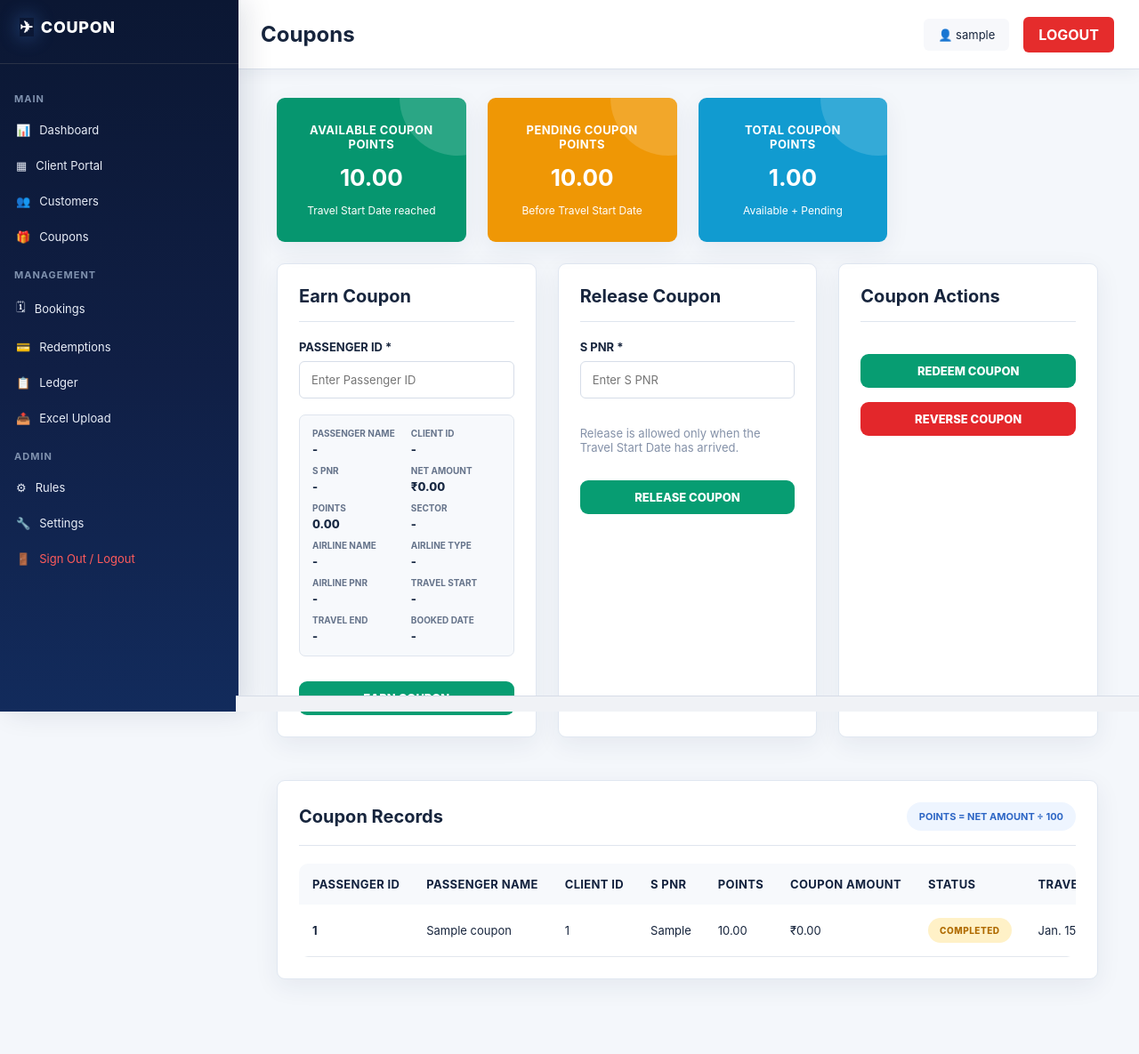
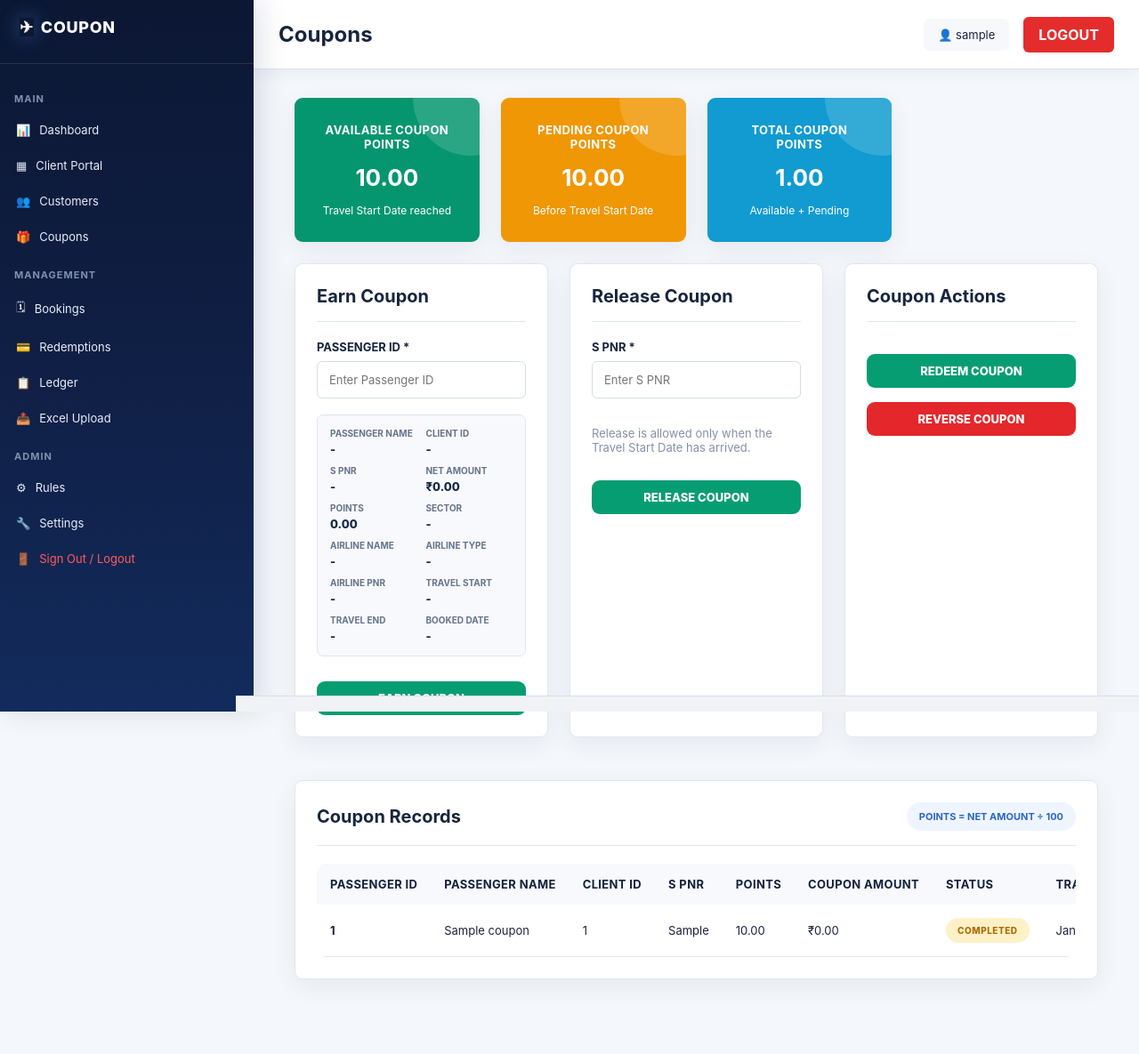
Before and after one commit to ashwin2303sts-sudo/Coupon_Management, a Django app: template templates/coupons.html in a window 1280 px wide. Shown: the whole page at 89% size. Run offline with Django 5.2, Linux system fonts and the light colour scheme; tables that the repository leaves empty hold one stand-in row (values such as "Sample post"); the template is opened without the code that fills it: values that come from a table or form of the project are taken from there, most other values are stand-ins (such as "Sample title", 1, 10 or a date in 2020).

Commit message:
Update latest project changes

```diff
--- a/static/css/style.css
+++ b/static/css/style.css
@@ -4,7 +4,7 @@ button, input, select { font:inherit; }
 button { cursor:pointer; }
 button:disabled { cursor:not-allowed; }
 .app { min-height:100vh; display:flex; }
-.sidebar { width:268px; background:#0e172b; color:#fff; flex-shrink:0; min-height:100vh; position:fixed; left:0; top:0; bottom:0; overflow:auto; z-index:20; }
+.sidebar { width:285px; background:#0e172b; color:#fff; flex-shrink:0; min-height:100vh; position:fixed; left:0; top:0; bottom:0; overflow:auto; z-index:20; }
 .brand { height:72px; padding:20px 22px; font-size:24px; font-weight:800; border-bottom:1px solid #293247; letter-spacing:.5px; }
 .brand-icon { margin-right:8px; }
 nav { padding:16px 0 10px; }
@@ -140,8 +140,8 @@ nav { padding:16px 0 10px; }
 }
 
 @media (max-width: 768px) {
-    .sidebar { width:220px; }
-    .main { margin-left:220px; width:calc(100% - 220px); }
+    .sidebar { width:285px; }
+    .main { margin-left:285px; width:calc(100% - 285px); }
     .rules-guide-head { flex-direction:column; align-items:flex-start; }
     .rules-guide-head h2 { font-size:22px; }
     .rules-logic-grid { grid-template-columns:1fr; }
@@ -149,7 +149,7 @@ nav { padding:16px 0 10px; }
     .rules-flow-row { padding:10px 12px; }
     .rules-add-rule-block h2 { font-size:20px; }
 }
-.main { margin-left:265px; width:calc(100% - 265px); min-width:0; }
+.main { margin-left:285px; width:calc(100% - 285px); min-width:0; }
 .topbar { height:78px; background:white; border-bottom:1px solid #dce2ec; display:flex; align-items:center; padding:0 28px; gap:14px; position:sticky; top:0; z-index:10; }
 .topbar h1 { font-size:23px; margin:0; }
 .menu-btn { display:none; background:#24479a; color:white; border:0; border-radius:6px; padding:9px 13px; font-weight:700; }
--- a/templates/base.html
+++ b/templates/base.html
@@ -6,7 +6,7 @@
     <meta name="viewport" content="width=device-width, initial-scale=1.0">
     <title>Coupon Management System</title>
     <link rel="icon" type="image/svg+xml" href="{% static 'favicon.svg' %}?v=1">
-    <link rel="stylesheet" href="{% static 'css/style.css' %}?v=36">
+    <link rel="stylesheet" href="{% static 'css/style.css' %}?v=37">
 </head>
 <body>
 <div class="app">
```
